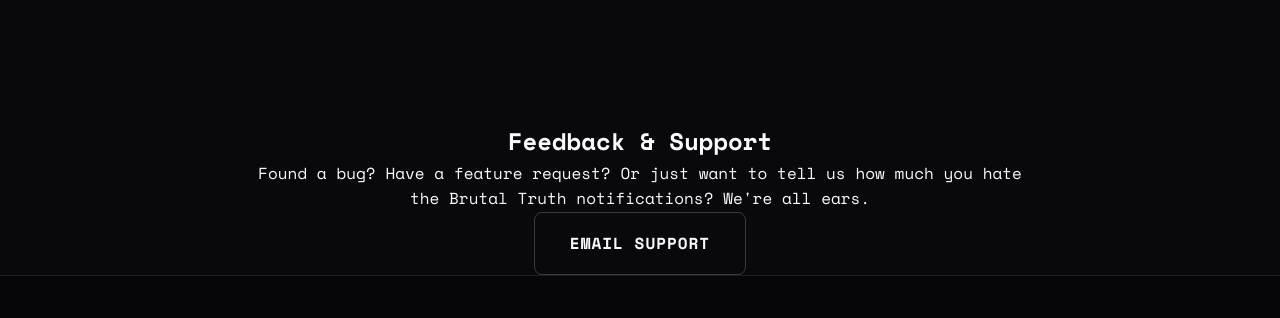
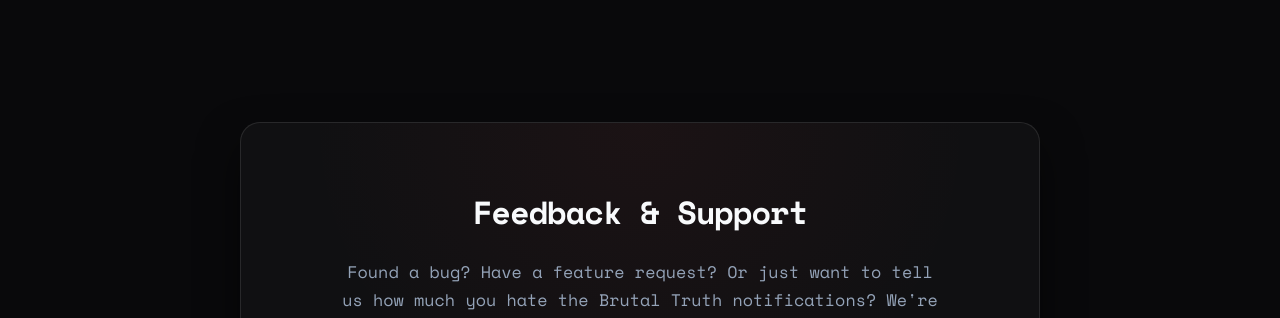
Before and after one commit to apkmasondev/scrolldebt-site, a plain HTML site: page index.html in a window 1280 px wide. Shown: the part 2525-2843 px from the top of the page. Drawn offline with nearby package versions, Linux system fonts and the light colour scheme.

Commit message:
Refine Support section UI

```diff
--- a/style.css
+++ b/style.css
@@ -264,8 +264,8 @@ main {
   align-items: center;
   justify-content: center;
   background-color: transparent;
-  color: var(--text);
-  border: 1px solid rgba(255, 255, 255, 0.2);
+  color: var(--accent);
+  border: 1px solid var(--accent);
   padding: 1.1rem 2.2rem;
   border-radius: 8px;
   font-weight: 700;
@@ -276,8 +276,8 @@ main {
 }
 
 .btn-secondary:hover {
-  border-color: var(--text);
-  background-color: rgba(255, 255, 255, 0.05);
+  border-color: var(--accent);
+  background-color: rgba(239, 68, 68, 0.1);
   transform: translateY(-2px);
 }
 
@@ -669,6 +669,51 @@ main {
   letter-spacing: -1.5px;
 }
 
+/* ===== SUPPORT SECTION ===== */
+.support {
+  padding: 4rem 2rem;
+  margin: 4rem auto;
+  max-width: 800px;
+  background: var(--surface);
+  border: 1px solid var(--border);
+  border-radius: 20px;
+  position: relative;
+  box-shadow: 0 20px 40px rgba(0,0,0,0.5);
+  overflow: hidden;
+}
+
+.support::before {
+  content: '';
+  position: absolute;
+  top: 0;
+  left: 50%;
+  transform: translateX(-50%);
+  width: 100%;
+  height: 100%;
+  background: radial-gradient(circle at top, rgba(239, 68, 68, 0.05) 0%, transparent 60%);
+  z-index: 0;
+  pointer-events: none;
+}
+
+.support-content {
+  position: relative;
+  z-index: 1;
+}
+
+.support h2 {
+  font-size: 2rem;
+  margin-bottom: 1.2rem;
+  letter-spacing: -1px;
+}
+
+.support p {
+  color: var(--muted);
+  line-height: 1.7;
+  max-width: 600px;
+  margin: 0 auto 2.5rem auto;
+  font-size: 1.05rem;
+}
+
 /* ===== FOOTER ===== */
 footer {
   margin-top: auto;
@@ -839,4 +884,14 @@ footer {
   .gallery {
     margin: 5rem 0;
   }
+  .support {
+    padding: 3rem 1.5rem;
+    margin: 3rem 5%;
+  }
+  .support h2 {
+    font-size: 1.6rem;
+  }
+  .support p {
+    font-size: 0.95rem;
+  }
 }
```
